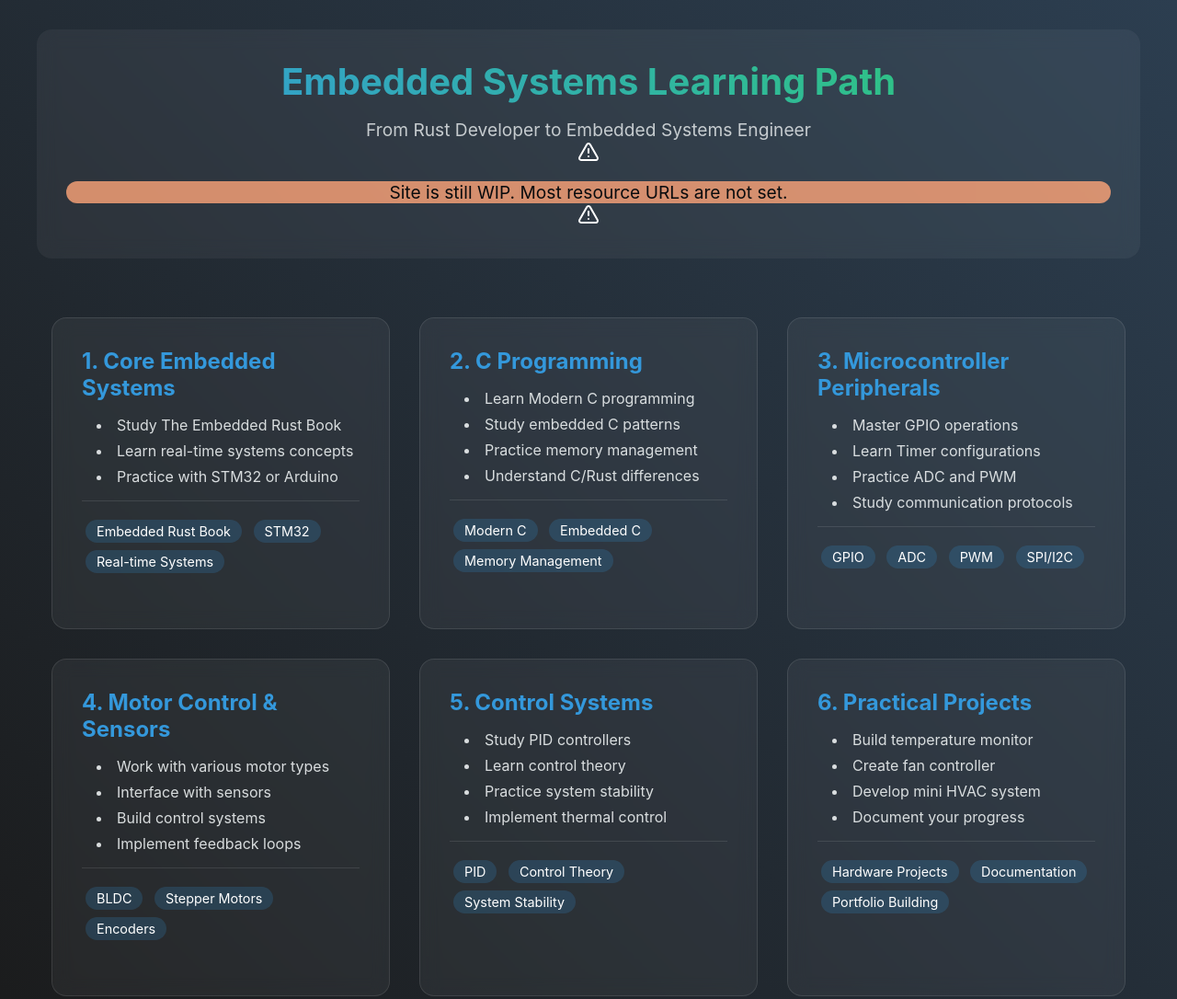
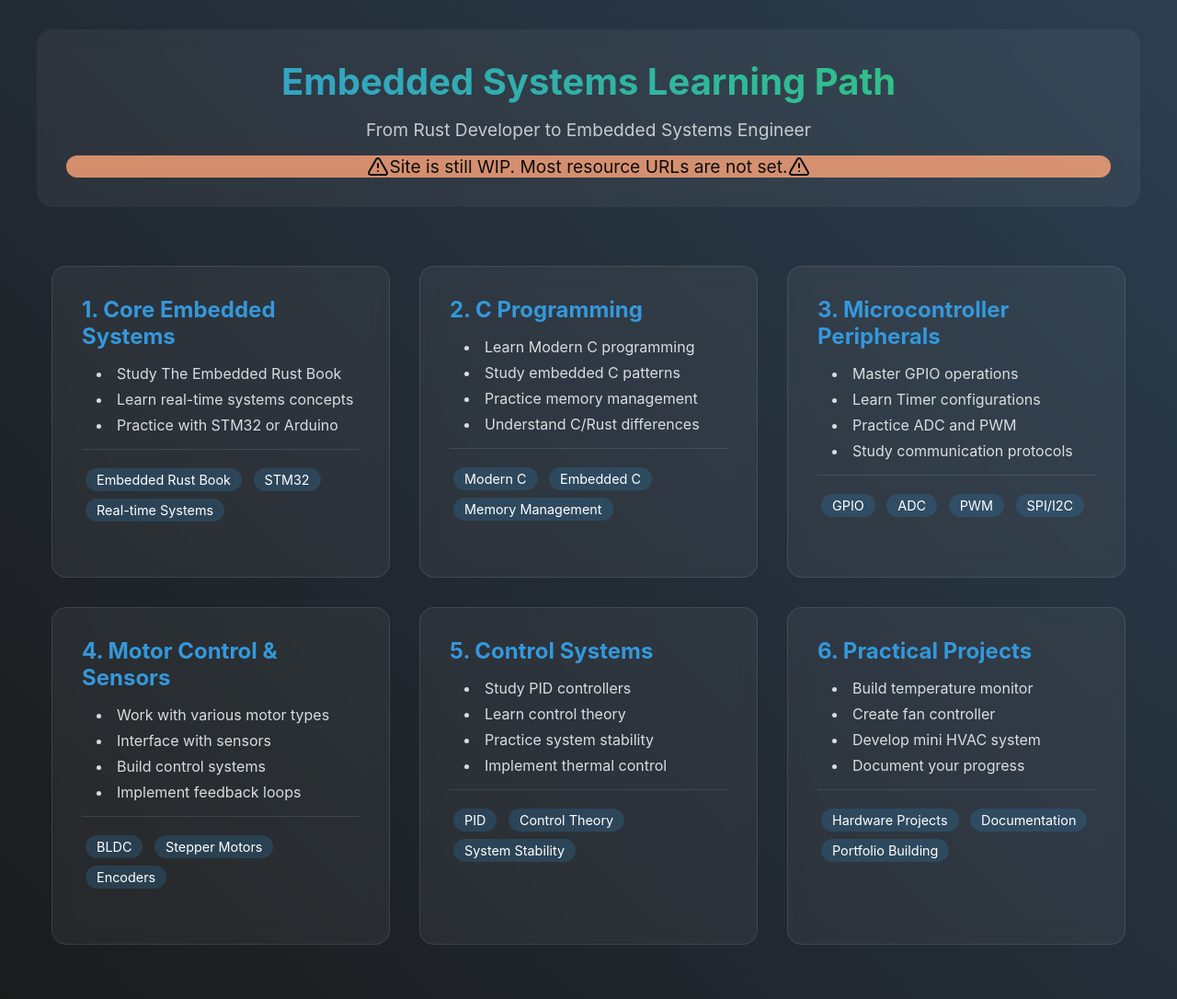
Before and after one commit to LostRhapsody/rust-embedded-learning-path, a plain HTML site: page index.html in a window 1280 px wide. Shown: the top 1086 px of the page at 92% size. Drawn offline with nearby package versions, Linux system fonts and the light colour scheme.

Commit message:
fix: moved warning icons in warning message

```diff
--- a/index.html
+++ b/index.html
@@ -76,6 +76,9 @@
             color: black;
             border-radius: 1rem;
             margin-top: 1rem;
+            display: flex;
+            justify-content: center;
+            align-items: center;
         }
 
         .grid {
@@ -296,7 +299,7 @@
         <header>
             <h1>Embedded Systems Learning Path</h1>
             <p class="subtitle">From Rust Developer to Embedded Systems Engineer</p>
-            <i data-lucide="triangle-alert"></i><p class="warning">Site is still WIP. Most resource URLs are not set.</p><i data-lucide="triangle-alert"></i>
+            <p class="warning"> <i data-lucide="triangle-alert"></i> Site is still WIP. Most resource URLs are not set. <i data-lucide="triangle-alert"></i> </p>
         </header>
 
         <div class="grid">
```
